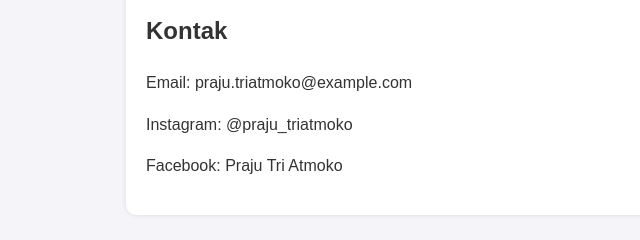
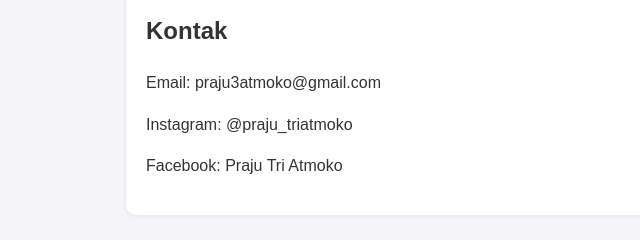
Before and after one commit to praju3atmoko/PRAJU-TRI-ATMOKO, a plain HTML site: page index.html in a window 1280 px wide. Shown: the part 1996-2236 px from the top of the page, 64-704 px from the left. Drawn offline with Linux system fonts and the light colour scheme; files whose address does not match are found by name.

Commit message:
Update index.html

```diff
--- a/index.html
+++ b/index.html
@@ -148,7 +148,7 @@
   <section id="kontak">
     <div class="card">
       <h2>Kontak</h2>
-      <p>Email: praju.triatmoko@example.com</p>
+      <p>Email: praju3atmoko@gmail.com</p>
       <p>Instagram: @praju_triatmoko</p>
       <p>Facebook: Praju Tri Atmoko</p>
     </div>
```
